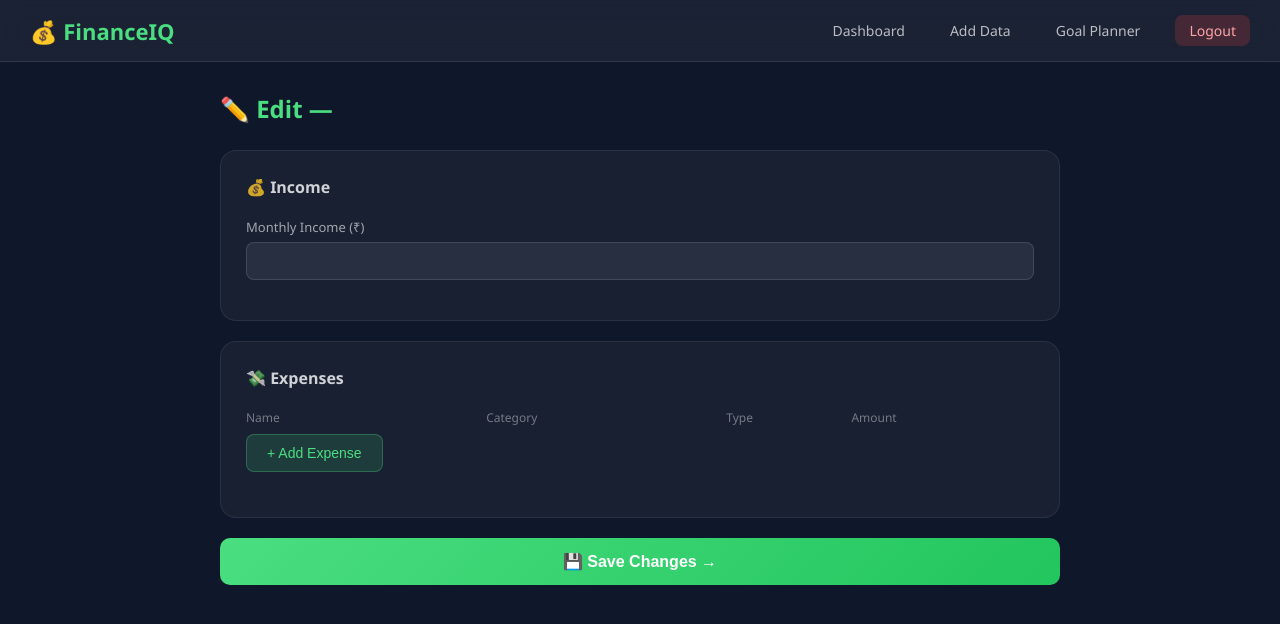
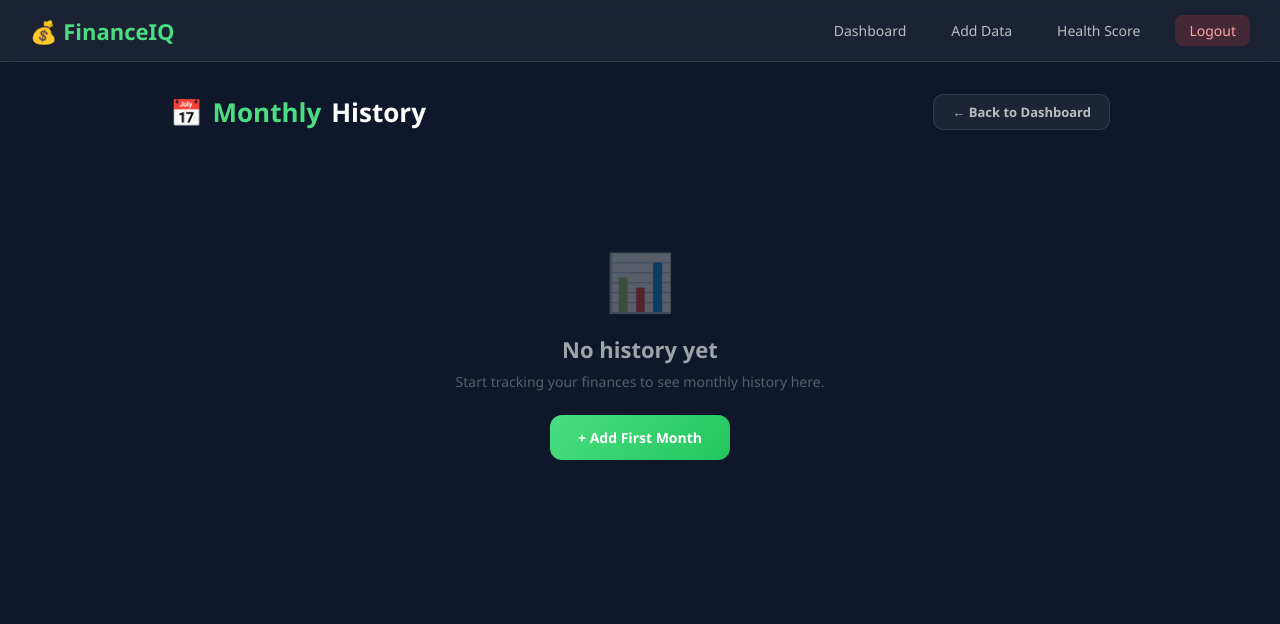
Before and after one commit to Bhatt753/financeiq, a Flask app: template templates/edit_entry.html in a window 1280 px wide. Shown: the top 624 px of the page. Run offline with Flask 3, Linux system fonts and the light colour scheme; the template is opened without the code that fills it, so the values that code supplies are empty; some libraries are stand-ins or nearby versions.

Commit message:
Fix edit entry route and redesign history page

```diff
--- a/templates/edit_entry.html
+++ b/templates/edit_entry.html
@@ -3,201 +3,193 @@
 <head>
     <meta charset="UTF-8">
     <meta name="viewport" content="width=device-width, initial-scale=1.0">
-    <meta name="apple-mobile-web-app-capable" content="yes">
-    <meta name="apple-mobile-web-app-status-bar-style" content="black-translucent">
     <meta name="theme-color" content="#0f172a">
     <link rel="stylesheet" href="{{ url_for('static', filename='style.css') }}">
-    <title>Edit Entry | FinanceIQ</title>
+    <title>History | FinanceIQ</title>
     <style>
-        * { margin: 0; padding: 0; box-sizing: border-box; }
-        body { font-family: 'Segoe UI', sans-serif; background: #0f172a; color: white; min-height: 100vh; }
-        .navbar {
-            background: rgba(255,255,255,0.05);
-            border-bottom: 1px solid rgba(255,255,255,0.1);
-            padding: 15px 30px;
-            display: flex;
-            justify-content: space-between;
-            align-items: center;
+        * { margin:0; padding:0; box-sizing:border-box; }
+        body { font-family:'Segoe UI',sans-serif; background:#0f172a; color:white; min-height:100vh; }
+
+        .navbar { background:rgba(255,255,255,0.05); backdrop-filter:blur(10px); border-bottom:1px solid rgba(255,255,255,0.1); padding:15px 30px; display:flex; justify-content:space-between; align-items:center; position:sticky; top:0; z-index:100; }
+        .navbar h1 { color:#4ade80; font-size:22px; }
+        .nav-links a { color:rgba(255,255,255,0.7); text-decoration:none; margin-left:20px; font-size:14px; transition:color 0.3s; }
+        .nav-links a:hover { color:#4ade80; }
+        .nav-links .logout { background:rgba(239,68,68,0.2); padding:6px 14px; border-radius:8px; color:#fca5a5; }
+
+        .container { padding:32px 30px; max-width:1000px; margin:0 auto; padding-bottom:80px; }
+
+        .page-header { display:flex; justify-content:space-between; align-items:center; margin-bottom:32px; }
+        .page-title { font-size:26px; font-weight:700; color:white; display:flex; align-items:center; gap:10px; }
+        .page-title span { color:#4ade80; }
+        .back-btn { background:rgba(255,255,255,0.06); border:1px solid rgba(255,255,255,0.1); color:rgba(255,255,255,0.7); padding:8px 18px; border-radius:10px; text-decoration:none; font-size:13px; font-weight:600; transition:all 0.2s; }
+        .back-btn:hover { border-color:#4ade80; color:#4ade80; }
+
+        /* MONTH CARDS */
+        .month-card {
+            background:rgba(255,255,255,0.04);
+            border:1px solid rgba(255,255,255,0.08);
+            border-radius:20px;
+            padding:24px 28px;
+            margin-bottom:16px;
+            transition:all 0.25s ease;
+            animation: fadeUp 0.4s ease both;
         }
-        .navbar h1 { color: #4ade80; font-size: 22px; }
-        .nav-links a { color: rgba(255,255,255,0.7); text-decoration: none; margin-left: 20px; font-size: 14px; }
-        .nav-links .logout { background: rgba(239,68,68,0.2); padding: 6px 14px; border-radius: 8px; color: #fca5a5; }
-        .container { padding: 30px; max-width: 900px; margin: 0 auto; }
-        .page-title { font-size: 24px; color: #4ade80; margin-bottom: 25px; font-weight: 700; }
-        .card {
-            background: rgba(255,255,255,0.04);
-            border: 1px solid rgba(255,255,255,0.08);
-            border-radius: 16px;
-            padding: 25px;
-            margin-bottom: 20px;
+        .month-card:hover { border-color:rgba(74,222,128,0.25); box-shadow:0 8px 32px rgba(0,0,0,0.4); transform:translateY(-1px); }
+
+        @keyframes fadeUp { from{opacity:0;transform:translateY(12px)} to{opacity:1;transform:translateY(0)} }
+
+        .month-header { display:flex; justify-content:space-between; align-items:center; margin-bottom:20px; }
+        .month-name { font-size:20px; font-weight:700; color:#4ade80; }
+        .month-actions { display:flex; gap:8px; }
+
+        .btn-edit {
+            display:flex; align-items:center; gap:6px;
+            background:rgba(96,165,250,0.12); border:1.5px solid rgba(96,165,250,0.25);
+            color:#93c5fd; padding:8px 16px; border-radius:10px;
+            text-decoration:none; font-size:13px; font-weight:600; transition:all 0.2s;
         }
-        .card-title { font-size: 16px; color: rgba(255,255,255,0.8); margin-bottom: 20px; font-weight: 600; }
-        .form-group { margin-bottom: 15px; }
-        label { color: rgba(255,255,255,0.6); font-size: 13px; margin-bottom: 6px; display: block; }
-        input, select {
-            width: 100%;
-            padding: 10px 14px;
-            background: rgba(255,255,255,0.07);
-            border: 1px solid rgba(255,255,255,0.12);
-            border-radius: 8px;
-            color: white;
-            font-size: 14px;
-            outline: none;
+        .btn-edit:hover { background:rgba(96,165,250,0.2); border-color:#60a5fa; }
+
+        .btn-delete {
+            display:flex; align-items:center; gap:6px;
+            background:rgba(239,68,68,0.1); border:1.5px solid rgba(239,68,68,0.2);
+            color:#fca5a5; padding:8px 16px; border-radius:10px;
+            font-size:13px; font-weight:600; cursor:pointer;
+            transition:all 0.2s; font-family:'Segoe UI',sans-serif;
         }
-        input:focus, select:focus { border-color: #4ade80; }
-        select option { background: #1a1a2e; }
-        .expense-row {
-            display: grid;
-            grid-template-columns: 2fr 2fr 1fr 1fr 0.5fr;
-            gap: 10px;
-            margin-bottom: 10px;
-            align-items: end;
+        .btn-delete:hover { background:rgba(239,68,68,0.2); border-color:#ef4444; }
+
+        /* STATS ROW */
+        .stats-row { display:grid; grid-template-columns:repeat(5,1fr); gap:12px; }
+        .stat-box { background:rgba(255,255,255,0.04); border:1px solid rgba(255,255,255,0.06); border-radius:14px; padding:16px; text-align:center; }
+        .stat-box .val { font-size:18px; font-weight:700; color:white; margin-bottom:5px; }
+        .stat-box .lbl { font-size:11px; color:rgba(255,255,255,0.35); font-weight:600; text-transform:uppercase; letter-spacing:0.5px; }
+        .stat-box.income .val { color:#4ade80; }
+        .stat-box.savings .val { color:#60a5fa; }
+
+        /* HEALTH BADGE */
+        .health-box { display:flex; flex-direction:column; align-items:center; justify-content:center; gap:6px; }
+        .health-score { font-size:20px; font-weight:800; }
+        .health-label { font-size:10px; color:rgba(255,255,255,0.35); font-weight:600; text-transform:uppercase; letter-spacing:0.5px; }
+        .score-ring { width:52px; height:52px; border-radius:50%; display:flex; align-items:center; justify-content:center; font-size:14px; font-weight:800; margin:0 auto 6px; }
+        .ring-green  { background:rgba(74,222,128,0.15); color:#4ade80; border:2px solid rgba(74,222,128,0.4); }
+        .ring-yellow { background:rgba(251,191,36,0.15); color:#fbbf24; border:2px solid rgba(251,191,36,0.4); }
+        .ring-red    { background:rgba(239,68,68,0.15);  color:#fca5a5; border:2px solid rgba(239,68,68,0.4); }
+
+        /* EMPTY */
+        .empty-state { text-align:center; padding:80px 20px; color:rgba(255,255,255,0.3); }
+        .empty-state .ei { font-size:56px; margin-bottom:16px; }
+        .empty-state h3 { font-size:22px; color:rgba(255,255,255,0.6); margin-bottom:8px; }
+        .empty-state p { font-size:14px; margin-bottom:24px; }
+        .btn-cta { background:linear-gradient(135deg,#4ade80,#22c55e); color:white; padding:13px 28px; border-radius:12px; text-decoration:none; font-weight:700; font-size:14px; transition:all 0.3s; display:inline-block; }
+        .btn-cta:hover { transform:translateY(-2px); box-shadow:0 10px 25px rgba(74,222,128,0.3); }
+
+        /* BOTTOM NAV */
+        .bottom-nav { position:fixed; bottom:0; left:0; right:0; background:rgba(15,23,42,0.95); backdrop-filter:blur(20px); border-top:1px solid rgba(255,255,255,0.08); display:none; justify-content:space-around; align-items:center; padding:10px 0 max(10px,env(safe-area-inset-bottom)); z-index:100; }
+        .bottom-nav a { display:flex; flex-direction:column; align-items:center; gap:3px; color:rgba(255,255,255,0.4); text-decoration:none; font-size:10px; font-weight:600; padding:4px 10px; transition:color 0.2s; }
+        .bottom-nav a.active, .bottom-nav a:hover { color:#4ade80; }
+        .nav-icon { font-size:20px; }
+
+        @media(max-width:768px) {
+            .container { padding:20px 14px 90px; }
+            .navbar { padding:12px 16px; }
+            .nav-links .nav-desktop { display:none; }
+            .stats-row { grid-template-columns:1fr 1fr; gap:10px; }
+            .month-card { padding:18px; }
+            .month-name { font-size:17px; }
+            .bottom-nav { display:flex; }
+            .page-header { flex-direction:column; align-items:flex-start; gap:12px; }
         }
-        .btn-add {
-            background: rgba(74,222,128,0.15);
-            border: 1px solid rgba(74,222,128,0.3);
-            color: #4ade80;
-            padding: 10px 20px;
-            border-radius: 8px;
-            cursor: pointer;
-            font-size: 14px;
-            margin-bottom: 20px;
-        }
-        .btn-remove {
-            background: rgba(239,68,68,0.15);
-            border: 1px solid rgba(239,68,68,0.3);
-            color: #fca5a5;
-            padding: 10px;
-            border-radius: 8px;
-            cursor: pointer;
-        }
-        .btn-submit {
-            width: 100%;
-            padding: 14px;
-            background: linear-gradient(135deg, #4ade80, #22c55e);
-            border: none;
-            border-radius: 10px;
-            color: white;
-            font-size: 16px;
-            font-weight: 600;
-            cursor: pointer;
-        }
-        .col-header {
-            display: grid;
-            grid-template-columns: 2fr 2fr 1fr 1fr 0.5fr;
-            gap: 10px;
-            margin-bottom: 8px;
-        }
-        .col-header span { color: rgba(255,255,255,0.4); font-size: 12px; }
     </style>
 </head>
 <body>
+
 <nav class="navbar">
     <h1>💰 FinanceIQ</h1>
     <div class="nav-links">
-            <a href="/dashboard">Dashboard</a>
-            <a href="/add_data">Add Data</a>
-            <a href="/goal">Goal Planner</a>
+        <a href="/dashboard" class="nav-desktop">Dashboard</a>
+        <a href="/add_data" class="nav-desktop">Add Data</a>
+        <a href="/health" class="nav-desktop">Health Score</a>
         <a href="/logout" class="logout">Logout</a>
     </div>
 </nav>
 
 <div class="container">
-        <div class="page-title">✏️ Edit — {{ entry.month }} {{ entry.year }}</div>
+    <div class="page-header">
+        <div class="page-title">
+            📅 <span>Monthly</span> History
+        </div>
+        <a href="/dashboard" class="back-btn">← Back to Dashboard</a>
+    </div>
 
-        <form method="POST">
-            <div class="card">
-                <div class="card-title">💰 Income</div>
-                <div class="form-group">
-                    <label>Monthly Income (₹)</label>
-                    <input type="number" name="income" value="{{ entry.income }}" required>
+    {% if history %}
+        {% for row in history %}
+        <div class="month-card" style="animation-delay:{{ loop.index0 * 0.05 }}s">
+
+            <div class="month-header">
+                <div class="month-name">{{ row.month }} {{ row.year }}</div>
+                <div class="month-actions">
+                    <a href="/edit_entry/{{ row.id }}" class="btn-edit">
+                        <svg width="13" height="13" viewBox="0 0 24 24" fill="none" stroke="currentColor" stroke-width="2.5"><path d="M11 4H4a2 2 0 0 0-2 2v14a2 2 0 0 0 2 2h14a2 2 0 0 0 2-2v-7"/><path d="M18.5 2.5a2.121 2.121 0 0 1 3 3L12 15l-4 1 1-4 9.5-9.5z"/></svg>
+                        Edit
+                    </a>
+                    <form method="POST" action="/delete_entry/{{ row.id }}" style="display:inline"
+                          onsubmit="return confirm('Delete {{ row.month }} {{ row.year }}?')">
+                        <button type="submit" class="btn-delete">
+                            <svg width="13" height="13" viewBox="0 0 24 24" fill="none" stroke="currentColor" stroke-width="2.5"><polyline points="3 6 5 6 21 6"/><path d="M19 6l-1 14a2 2 0 0 1-2 2H8a2 2 0 0 1-2-2L5 6"/><path d="M10 11v6M14 11v6"/><path d="M9 6V4a1 1 0 0 1 1-1h4a1 1 0 0 1 1 1v2"/></svg>
+                            Delete
+                        </button>
+                    </form>
                 </div>
             </div>
 
-            <div class="card">
-                <div class="card-title">💸 Expenses</div>
-                <div class="col-header">
-                    <span>Name</span>
-                    <span>Category</span>
-                    <span>Type</span>
-                    <span>Amount</span>
-                    <span></span>
+            <div class="stats-row">
+                <div class="stat-box income">
+                    <div class="val">₹{{ "{:,.0f}".format(row.income) }}</div>
+                    <div class="lbl">Income</div>
+                </div>
+                <div class="stat-box">
+                    <div class="val">₹{{ "{:,.0f}".format(row.total_expenses) }}</div>
+                    <div class="lbl">Expenses</div>
+                </div>
+                <div class="stat-box savings">
+                    <div class="val">₹{{ "{:,.0f}".format(row.savings) }}</div>
+                    <div class="lbl">Savings</div>
+                </div>
+                <div class="stat-box">
+                    <div class="val">{{ row.savings_rate }}%</div>
+                    <div class="lbl">Savings Rate</div>
+                </div>
+                <div class="stat-box">
+                    <div class="health-box">
+                        <div class="score-ring {% if row.health_score >= 80 %}ring-green{% elif row.health_score >= 60 %}ring-yellow{% else %}ring-red{% endif %}">
+                            {{ row.health_score }}
+                        </div>
+                        <div class="health-label">Health Score</div>
+                    </div>
+                </div>
             </div>
 
-                <div id="expenses-container">
-                    {% for e in expenses %}
-                    <div class="expense-row">
-                        <input type="text" name="expense_name[]" value="{{ e.name }}" required>
-                        <select name="expense_category[]">
-                            {% for cat in categories %}
-                            <option value="{{ cat }}" {% if cat == e.category %}selected{% endif %}>{{ cat }}</option>
-                            {% endfor %}
-                        </select>
-                        <select name="expense_type[]">
-                            <option value="Fixed" {% if e.type == 'Fixed' %}selected{% endif %}>Fixed</option>
-                            <option value="Variable" {% if e.type == 'Variable' %}selected{% endif %}>Variable</option>
-                        </select>
-                        <input type="number" name="expense_amount[]" value="{{ e.amount }}" required>
-                        <button type="button" class="btn-remove" onclick="removeRow(this)">✕</button>
         </div>
         {% endfor %}
+
+    {% else %}
+    <div class="empty-state">
+        <div class="ei">📊</div>
+        <h3>No history yet</h3>
+        <p>Start tracking your finances to see monthly history here.</p>
+        <a href="/add_data" class="btn-cta">+ Add First Month</a>
+    </div>
+    {% endif %}
 </div>
 
-                <button type="button" class="btn-add" onclick="addExpense()">+ Add Expense</button>
+<div class="bottom-nav">
+    <a href="/dashboard"><span class="nav-icon">🏠</span><span>Home</span></a>
+    <a href="/add_data"><span class="nav-icon">➕</span><span>Add Data</span></a>
+    <a href="/history" class="active"><span class="nav-icon">📅</span><span>History</span></a>
+    <a href="/goal"><span class="nav-icon">🎯</span><span>Goals</span></a>
+    <a href="/logout"><span class="nav-icon">🚪</span><span>Logout</span></a>
 </div>
 
-            <button type="submit" class="btn-submit">💾 Save Changes →</button>
-        </form>
-    </div>
-
-    <script>
-        function addExpense() {
-            const container = document.getElementById('expenses-container');
-            const row = document.createElement('div');
-            row.className = 'expense-row';
-            row.innerHTML = `
-                <input type="text" name="expense_name[]" placeholder="Expense name" required>
-                <select name="expense_category[]">
-                    {% for cat in categories %}
-                    <option value="{{ cat }}">{{ cat }}</option>
-                    {% endfor %}
-                </select>
-                <select name="expense_type[]">
-                    <option value="Fixed">Fixed</option>
-                    <option value="Variable">Variable</option>
-                </select>
-                <input type="number" name="expense_amount[]" placeholder="Amount" required>
-                <button type="button" class="btn-remove" onclick="removeRow(this)">✕</button>
-            `;
-            container.appendChild(row);
-        }
-
-        function removeRow(btn) {
-            const rows = document.querySelectorAll('.expense-row');
-            if (rows.length > 1) btn.parentElement.remove();
-        }
-    </script>
-    <div class="bottom-nav">
-        <a href="/dashboard" class="{% if request.endpoint == 'dashboard' %}active{% endif %}">
-            <span class="nav-icon">🏠</span>
-            <span>Home</span>
-        </a>
-        <a href="/add_data" class="{% if request.endpoint == 'add_data' %}active{% endif %}">
-            <span class="nav-icon">➕</span>
-            <span>Add Data</span>
-        </a>
-        <a href="/history" class="{% if request.endpoint == 'history' %}active{% endif %}">
-            <span class="nav-icon">📅</span>
-            <span>History</span>
-        </a>
-        <a href="/goal" class="{% if request.endpoint == 'goal' %}active{% endif %}">
-            <span class="nav-icon">🎯</span>
-            <span>Goals</span>
-        </a>
-        <a href="/logout">
-            <span class="nav-icon">🚪</span>
-            <span>Logout</span>
-        </a>
-    </div>
 </body>
 </html>
```
Also changed, not shown: routes/dashboard.py (+80 -6 lines). Lines whose indentation alone changed are shown as unchanged.
